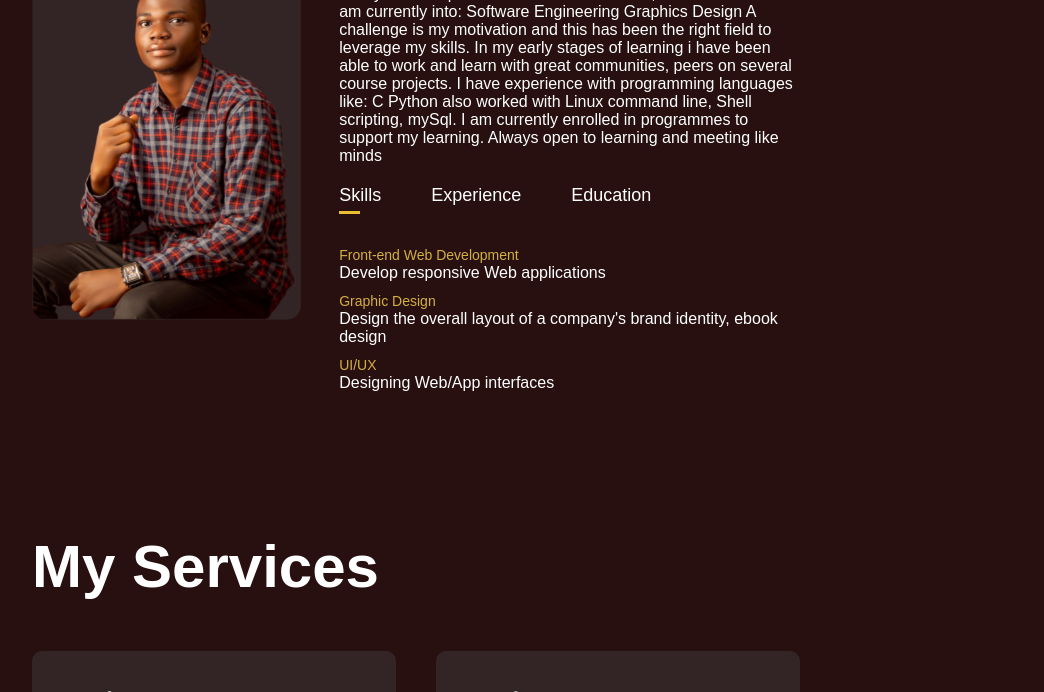
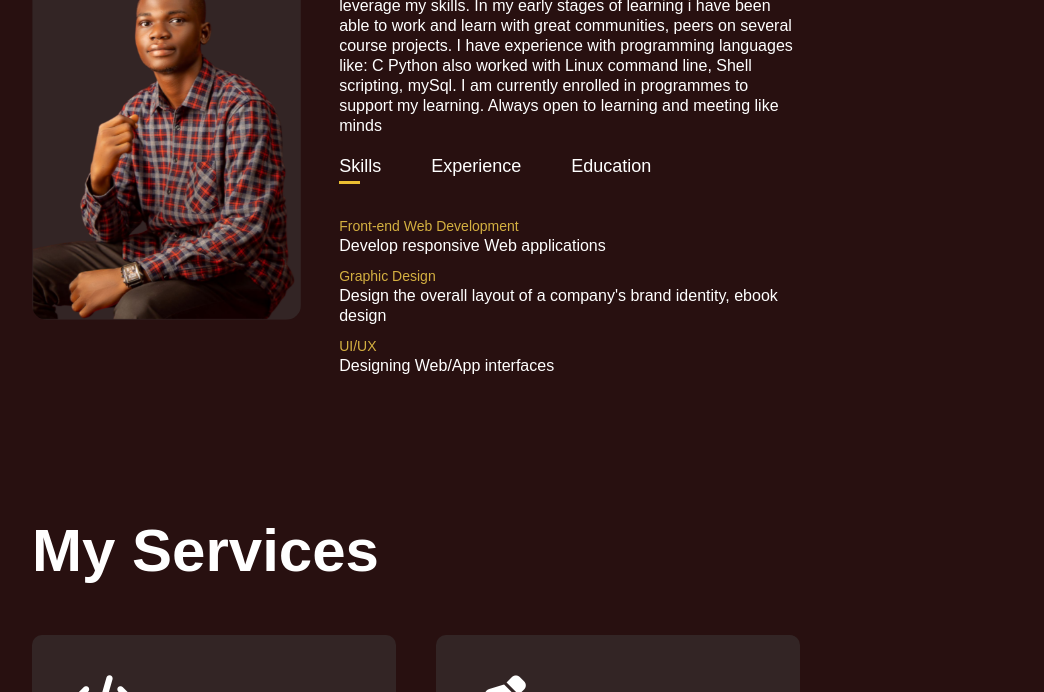
Before and after one commit to iykemanuel/Iykemanuel.github.io, a plain HTML site: page index.html in a window 1280 px wide. Shown: the part 597-1289 px from the top of the page, without its empty margins (224-1268 px from the left). Drawn offline with Linux system fonts and the light colour scheme.

Commit message:
Added line height to About_me

```diff
--- a/styles.css
+++ b/styles.css
@@ -89,6 +89,7 @@ nav ul li a:hover::after {
 #about {
     padding: 80px 0;
     color: #ffff;
+    line-height: 20px;
 }
 
 .row {
```
